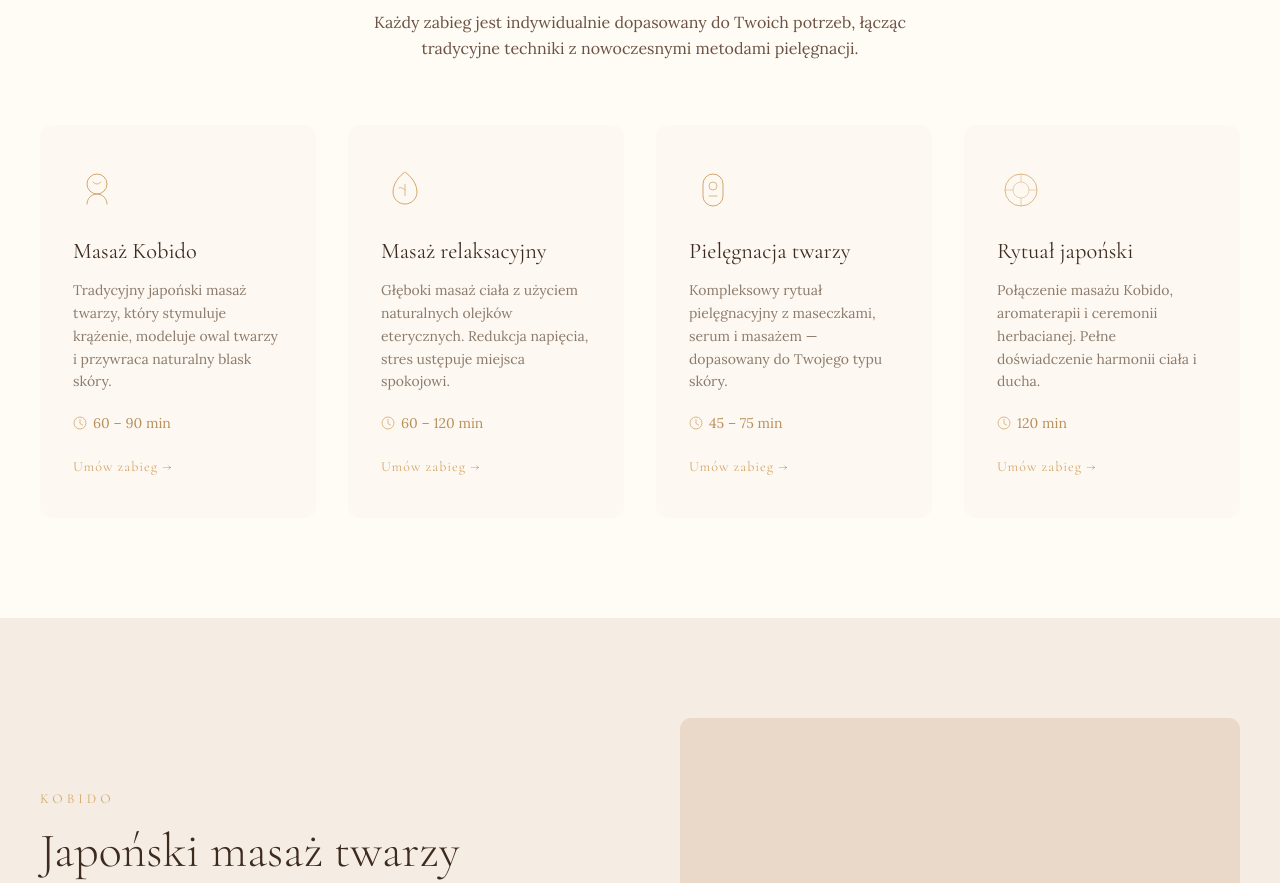
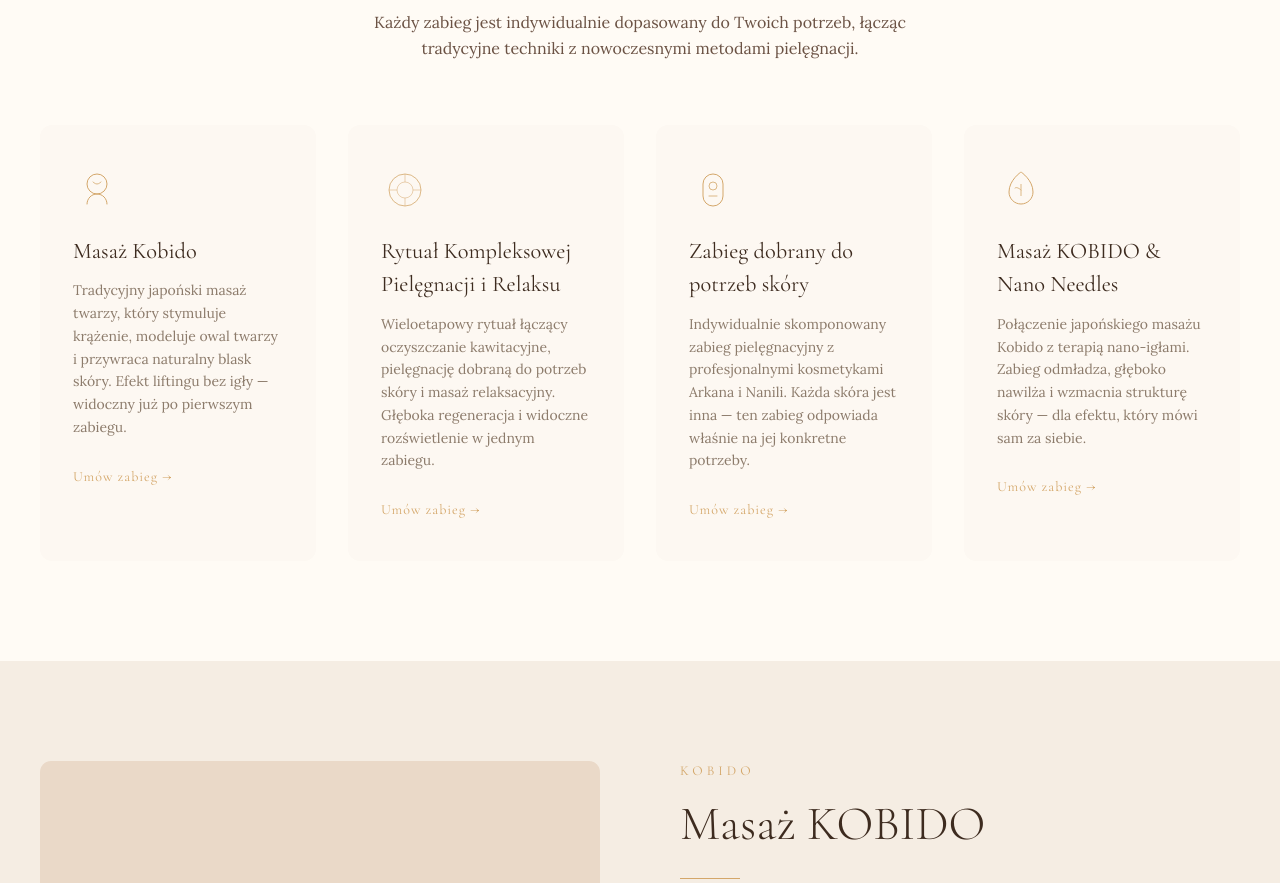
Before and after one commit to TheDMNMachine/harmonia, a Vue app: page / in a window 1280 px wide. Shown: the part 1860-2743 px from the top of the page. Built offline with nearby package versions, Linux system fonts and the light colour scheme.

Commit message:
Feat(): update content and add voucher section

```diff
--- a/src/App.vue
+++ b/src/App.vue
@@ -5,6 +5,7 @@ import AboutSection      from '@/components/AboutSection.vue'
 import ServicesSection   from '@/components/ServicesSection.vue'
 import KobidoSection     from '@/components/KobidoSection.vue'
 import PricingSection    from '@/components/PricingSection.vue'
+import VoucherSection     from '@/components/VoucherSection.vue'
 import TestimonialsSection from '@/components/TestimonialsSection.vue'
 import ContactSection    from '@/components/ContactSection.vue'
 import AppFooter         from '@/components/AppFooter.vue'
@@ -17,6 +18,7 @@ import AppFooter         from '@/components/AppFooter.vue'
   <ServicesSection />
   <KobidoSection />
   <PricingSection />
+  <VoucherSection />
   <TestimonialsSection />
   <ContactSection />
   <AppFooter />
--- a/src/components/ContactSection.vue
+++ b/src/components/ContactSection.vue
@@ -41,8 +41,27 @@ const contactItems = [
             {{ item.label }}
           </div>
         </div>
+
+        <a
+          href="https://booksy.com/pl-pl/160092_harmonia-malgorzata-kozlowska_salon-kosmetyczny_25178_tomaszow-mazowiecki#ba_s=vl_1"
+          target="_blank"
+          rel="noopener"
+          class="booksy-btn mt-8 inline-flex items-center gap-3"
+        >
+          <svg width="28" height="28" viewBox="0 0 40 40" fill="none" xmlns="http://www.w3.org/2000/svg">
+            <rect width="40" height="40" rx="10" fill="#1FAB89"/>
+            <path d="M12 8h5v13.2c1.2-1.4 2.9-2.2 4.8-2.2 4.2 0 7.2 3.3 7.2 7.5S26 34 21.8 34c-2 0-3.8-.9-5-2.3V33.5H12V8zm5 18.5c0 2.3 1.7 4 3.9 4s3.9-1.7 3.9-4-1.7-4-3.9-4-3.9 1.7-3.9 4z" fill="white"/>
+          </svg>
+          <span>Zarezerwuj online przez <strong>Booksy</strong></span>
+        </a>
       </div>
 
     </div>
   </section>
 </template>
+
+<style scoped>
+.booksy-btn {
+  @apply text-brown-warm text-[0.95rem] border border-sand rounded-xl px-5 py-3 transition-all duration-300 hover:border-[#1FAB89] hover:text-[#1FAB89];
+}
+</style>
--- a/src/components/HeroSection.vue
+++ b/src/components/HeroSection.vue
@@ -26,13 +26,13 @@
           <line x1="0" y1="1" x2="120" y2="1" stroke="#D4A76A" stroke-width="1"/>
         </svg>
       </div>
-      <p class="hero-subtitle">Kobido · Masaż · Relaks</p>
+      <p class="hero-subtitle">Kobido · Relaks · PIĘKNO</p>
       <p class="hero-desc">
-        Odkryj sztukę japońskiego masażu twarzy<br>
-        i odnajdź wewnętrzny spokój
+        Zatrzymaj się na moment. Poczuj kojący dotyk,<br>
+        który uwalnia napięcia i wydobywa Twoje naturalne piękno.
       </p>
       <div class="hero-cta">
-        <a href="#uslugi" class="btn-gold">Poznaj ofertę</a>
+        <a href="#uslugi" class="btn-gold">Poznaj moje rytuały</a>
       </div>
     </div>
 
--- a/src/components/KobidoSection.vue
+++ b/src/components/KobidoSection.vue
@@ -5,45 +5,36 @@ import { useScrollReveal } from '@/composables/useScrollReveal'
 const container = ref(null)
 useScrollReveal(container)
 
-const benefits = [
-  'Naturalny lifting bez użycia igły',
-  'Poprawa krążenia i napięcia skóry',
-  'Redukcja zmarszczek i obrzęków',
-  'Modelowanie owalu twarzy',
-  'Głębokie odprężenie i redukcja stresu',
-  'Stymulacja produkcji kolagenu',
+const visualEffects = [
+  'Zniwelowanie napięcia mięśniowego, które powoduje zmarszczki mimiczne',
+  'Zapobiega bądź zmniejsza efekty starzenia się skóry',
+  'Odzyskuje młodą twarz poprzez głęboką pracę na strukturach mięśni',
+  'Stymuluje metabolizm komórkowy, co przyczynia się do szybszej regeneracji skóry',
+  'Oczyszcza skórę z toksyn, zanieczyszczeń i martwych komórek — dodaje naturalnego blasku',
+  'Niweluje nadmierne napięcie w okolicach szyi, klatki piersiowej i owalu twarzy',
+  'Stymuluje produkcję kolagenu i elastyny',
+]
+
+const healthEffects = [
+  'Reguluje bilans energetyczny całego ciała',
+  'Walczy ze stresem',
+  'Zapewnia pełny relaks i odprężenie',
+  'Zmniejsza efekty bruksizmu',
+  'Łagodzi bóle głowy',
+  'Zapobiega sztywności twarzy',
+  'Zmniejsza problemy z układem pokarmowym',
+  'Poprawia wzrok',
 ]
 </script>
 
 <template>
   <section id="kobido" ref="container" class="section-pad bg-beige-light">
-    <div class="content-max grid grid-cols-1 md:grid-cols-2 gap-10 md:gap-20 items-center">
+    <div class="content-max">
 
-      <!-- Text -->
-      <div class="fade-up">
-        <p class="section-label">Kobido</p>
-        <h2 class="section-heading">Japoński masaż twarzy</h2>
-        <div class="divider-line"></div>
-        <p class="section-desc">
-          Kobido, znany jako "starożytna droga piękna", to tradycyjna japońska technika
-          masażu twarzy licząca sobie ponad 500 lat. To jeden z najskuteczniejszych
-          naturalnych zabiegów liftingujących na świecie.
-        </p>
+      <!-- Top: photo + intro text -->
+      <div class="grid grid-cols-1 md:grid-cols-2 gap-10 md:gap-20 items-start mb-16">
 
-        <ul class="mt-6 flex flex-col gap-3">
-          <li v-for="benefit in benefits" :key="benefit" class="flex items-center gap-2.5 text-[0.95rem] text-brown-warm">
-            <svg width="16" height="16" viewBox="0 0 16 16" fill="none">
-              <circle cx="8" cy="8" r="7" stroke="#D4A76A" stroke-width="0.8"/>
-              <path d="M5 8L7 10L11 6" stroke="#D4A76A" stroke-width="1" stroke-linecap="round" stroke-linejoin="round"/>
-            </svg>
-            {{ benefit }}
-          </li>
-        </ul>
-
-        <a href="#kontakt" class="btn-gold mt-8 inline-block">Zarezerwuj Kobido</a>
-      </div>
-
-      <!-- Visual -->
+        <!-- Visual / photo -->
         <div class="fade-up md:order-none order-first">
           <div class="rounded-lg overflow-hidden">
             <svg viewBox="0 0 400 480" fill="none" xmlns="http://www.w3.org/2000/svg">
@@ -59,6 +50,82 @@ const benefits = [
           </div>
         </div>
 
+        <!-- Intro text -->
+        <div class="fade-up">
+          <p class="section-label">Kobido</p>
+          <h2 class="section-heading">Masaż KOBIDO</h2>
+          <div class="divider-line"></div>
+
+          <p class="section-desc mb-5">
+            KOBIDO to niepowtarzalna forma sztuki masażu, która oznacza „starożytną drogę do piękna".
+            To rytuał podlegający ściśle określonym regułom, bazującym na tradycji medycyny chińskiej.
+          </p>
+          <p class="text-[0.95rem] text-brown-warm leading-relaxed mb-8">
+            Większość metod masażu twarzy działa na powierzchni skóry. KOBIDO poprzez swoją złożoność
+            i intensywność technik działa na głębszych warstwach skóry i mięśni. To najbardziej
+            zaawansowana technicznie forma japońskiego masażu twarzy — można powiedzieć, że KOBIDO
+            posiada największą i najbardziej złożoną liczbę technik manualnych na świecie.
+          </p>
+
+          <h3 class="kobido-subheading">Jak wygląda sesja KOBIDO?</h3>
+          <p class="text-[0.95rem] text-brown-warm leading-relaxed">
+            Sesja trwa około 1h 15 min i zaczyna się gładkimi, delikatnymi ruchami dążącymi do relaksu
+            i zniwelowania napięć. Następnie terapeuta przechodzi do masażu karku, uruchamiając krążenie
+            krwi prowadzące do skóry twarzy niezbędne składniki odżywcze. Dopiero wtedy możliwe jest
+            przejście do najbardziej charakterystycznych intensywnych technik KOBIDO: perkusji, szybkiego
+            szczypania, delikatnego pociągania, ugniatania i głębokiego wygładzania skóry.
+            Celem intensywnych technik jest usunięcie wszelkich napięć, które mają tendencję do
+            zamrożenia mięśni i ich funkcji.
+          </p>
+
+          <a href="#kontakt" class="btn-gold mt-8 inline-block">Zarezerwuj Kobido</a>
+        </div>
+
+      </div>
+
+      <!-- Bottom: two effect columns -->
+      <div class="grid grid-cols-1 md:grid-cols-2 gap-10 fade-up">
+
+        <!-- Wizualne efekty -->
+        <div class="effects-card">
+          <h3 class="kobido-subheading mb-5">Wizualne efekty masażu KOBIDO</h3>
+          <ul class="flex flex-col gap-3">
+            <li v-for="e in visualEffects" :key="e" class="flex items-start gap-2.5 text-[0.9rem] text-brown-warm">
+              <svg class="mt-1 shrink-0" width="16" height="16" viewBox="0 0 16 16" fill="none">
+                <circle cx="8" cy="8" r="7" stroke="#D4A76A" stroke-width="0.8"/>
+                <path d="M5 8L7 10L11 6" stroke="#D4A76A" stroke-width="1" stroke-linecap="round" stroke-linejoin="round"/>
+              </svg>
+              {{ e }}
+            </li>
+          </ul>
+        </div>
+
+        <!-- Zdrowotne efekty -->
+        <div class="effects-card">
+          <h3 class="kobido-subheading mb-5">Zdrowotne efekty masażu KOBIDO</h3>
+          <ul class="flex flex-col gap-3">
+            <li v-for="e in healthEffects" :key="e" class="flex items-start gap-2.5 text-[0.9rem] text-brown-warm">
+              <svg class="mt-1 shrink-0" width="16" height="16" viewBox="0 0 16 16" fill="none">
+                <circle cx="8" cy="8" r="7" stroke="#D4A76A" stroke-width="0.8"/>
+                <path d="M5 8L7 10L11 6" stroke="#D4A76A" stroke-width="1" stroke-linecap="round" stroke-linejoin="round"/>
+              </svg>
+              {{ e }}
+            </li>
+          </ul>
+        </div>
+
+      </div>
+
     </div>
   </section>
 </template>
+
+<style scoped>
+.kobido-subheading {
+  @apply font-display uppercase tracking-widest text-brown-deep mb-3;
+  font-size: 0.85rem; letter-spacing: 3px;
+}
+.effects-card {
+  @apply bg-cream rounded-xl px-8 py-8 border border-sand;
+}
+</style>
--- a/src/components/PricingSection.vue
+++ b/src/components/PricingSection.vue
@@ -5,27 +5,63 @@ import { useScrollReveal } from '@/composables/useScrollReveal'
 const container = ref(null)
 useScrollReveal(container)
 
-const pricing = [
+const categories = [
   {
-    name: 'Masaż relaksacyjny',
-    duration: '60 minut',
-    price: '180',
-    featured: false,
-    includes: ['Masaż klasyczny całego ciała', 'Naturalne olejki eteryczne', 'Relaksacyjna atmosfera'],
+    name: 'Konsultacje i zabiegi',
+    services: [
+      { name: 'Konsultacja & Beauty Plan (PDF)', duration: '60 min', price: '150' },
+      { name: 'Zabieg dobrany do potrzeb skóry', duration: '1h 30min', price: '260' },
+      { name: 'Zabieg dobrany do potrzeb skóry (twarz + szyja + dekolt)', duration: '1h 45min', price: '340' },
+      { name: 'Indywidualnie dobrany peeling chemiczny', duration: '45 min', price: '150' },
+      { name: 'Indywidualnie dobrany peeling chemiczny (twarz + szyja + dekolt)', duration: '1h 30min', price: '230' },
+    ],
   },
   {
-    name: 'Masaż Kobido',
-    duration: '90 minut',
-    price: '280',
+    name: 'Manualne terapie twarzy',
     featured: true,
-    includes: ['Pełny masaż Kobido twarzy', 'Oczyszczanie i tonizowanie', 'Maseczka nawilżająca', 'Masaż szyi i dekoltu'],
+    services: [
+      { name: 'Masaż KOBIDO', duration: '1h 40min', price: '220' },
+      { name: 'Masaż KOBIDO & kinesiotaping', duration: '2h', price: '250' },
+      { name: 'Facecupping Pro & Kinesiotaping', duration: '1h 30min', price: '230' },
+    ],
   },
   {
-    name: 'Rytuał japoński',
-    duration: '120 minut',
-    price: '420',
-    featured: false,
-    includes: ['Ceremonia herbaciana', 'Masaż Kobido premium', 'Aromaterapia', 'Masaż relaksacyjny ciała', 'Maska kolagenowa'],
+    name: 'Rytuały KOBIDO & Pielęgnacja',
+    services: [
+      { name: 'KOBIDO Rozświetlenie', duration: '2h', price: '250' },
+      { name: 'KOBIDO & Peeling chemiczny', duration: '2h 10min', price: '300' },
+      { name: 'Rytuał Kobido z ampułką, maską i presoterapią nóg', duration: '2h', price: '280' },
+      { name: 'Masaż KOBIDO & GABA&NANA Neuro Lift', duration: '2h 15min', price: '350' },
+      { name: 'Masaż KOBIDO & Nano Needles', duration: '2h 30min', price: '450' },
+    ],
+  },
+  {
+    name: 'Oczyszczanie',
+    services: [
+      { name: 'Peeling Kawitacyjny & Odżywienie', duration: '1h', price: '190' },
+      { name: 'Peeling Kawitacyjny & Odżywienie (twarz + szyja + dekolt)', duration: '1h 15min', price: '270' },
+      { name: 'Peeling Kawitacyjny & Masaż relaksacyjny', duration: '1h 30min', price: '250' },
+      { name: 'Oczyszczanie wodorowe PODSTAWOWE', duration: '1h 20min', price: '220' },
+      { name: 'Oczyszczanie wodorowe PODSTAWOWE (twarz + szyja + dekolt)', duration: '1h 30min', price: '300' },
+      { name: 'Oczyszczanie wodorowe ROZSZERZONE', duration: '2h', price: '320' },
+      { name: 'Oczyszczanie wodorowe ROZSZERZONE (twarz + szyja)', duration: '2h 15min', price: '400' },
+      { name: 'Rytuał Kompleksowej Pielęgnacji i Relaksu', duration: '2h 10min', price: '380' },
+    ],
+  },
+  {
+    name: 'Mezoterapia mikroigłowa',
+    services: [
+      { name: 'Mezoterapia Mikroigłowa PODSTAWOWA', duration: '1h', price: '250' },
+      { name: 'Mezoterapia Mikroigłowa ROZSZERZONA', duration: '1h 30min', price: '350' },
+      { name: 'Mezoterapia mikroigłowa + PRX T33 (twarz + szyja)', duration: '30 min', price: '400' },
+      { name: 'Mezoterapia mikroigłowa + PRX T33 (twarz + szyja + dekolt)', duration: '30 min', price: '450' },
+    ],
+  },
+  {
+    name: 'Nano-needles PRO',
+    services: [
+      { name: 'Nano-needles PRO', duration: '1h 15min', price: '350' },
+    ],
   },
 ]
 </script>
@@ -39,32 +75,34 @@ const pricing = [
         Każdy zabieg jest wyjątkowym doświadczeniem — zainwestuj czas w swoje piękno i zdrowie.
       </p>
 
-      <div class="grid grid-cols-1 md:grid-cols-3 gap-6 text-left">
+      <div class="grid grid-cols-1 md:grid-cols-2 gap-6 text-left">
         <div
-          v-for="(item, i) in pricing"
-          :key="item.name"
+          v-for="(cat, i) in categories"
+          :key="cat.name"
           class="pricing-card fade-up"
-          :class="{ featured: item.featured }"
-          :style="{ transitionDelay: i * 0.12 + 's' }"
+          :class="{ featured: cat.featured }"
+          :style="{ transitionDelay: i * 0.1 + 's' }"
         >
-          <div v-if="item.featured" class="badge">Popularny</div>
-          <h3 class="font-display text-[1.3rem] text-brown-deep mb-1">{{ item.name }}</h3>
-          <p class="text-sm text-brown-muted mb-5">{{ item.duration }}</p>
-          <div class="flex items-baseline gap-1 mb-6">
-            <span class="font-display font-light text-gold" style="font-size: 2.5rem;">{{ item.price }}</span>
-            <span class="text-sm text-brown-muted">PLN</span>
-          </div>
-          <ul class="flex flex-col gap-2 mb-7 flex-1">
+          <div v-if="cat.featured" class="badge">Popularny</div>
+          <h3 class="font-display text-[1.1rem] uppercase tracking-widest text-brown-deep mb-5">
+            {{ cat.name }}
+          </h3>
+
+          <ul class="flex flex-col divide-y divide-sand">
             <li
-              v-for="inc in item.includes"
-              :key="inc"
-              class="text-sm text-brown-warm pl-5 relative"
+              v-for="svc in cat.services"
+              :key="svc.name"
+              class="flex items-baseline justify-between gap-3 py-3"
             >
-              <span class="bullet"></span>
-              {{ inc }}
+              <div class="flex flex-col">
+                <span class="text-sm text-brown-warm leading-snug">{{ svc.name }}</span>
+                <span class="text-xs text-brown-muted mt-0.5">{{ svc.duration }}</span>
+              </div>
+              <span class="font-display text-gold text-lg whitespace-nowrap">{{ svc.price }} <span class="text-xs text-brown-muted font-sans">PLN</span></span>
             </li>
           </ul>
-          <a href="#kontakt" class="btn-gold block text-center">Rezerwuj</a>
+
+          <a href="#kontakt" class="btn-gold block text-center mt-6">Rezerwuj</a>
         </div>
       </div>
     </div>
@@ -73,7 +111,7 @@ const pricing = [
 
 <style scoped>
 .pricing-card {
-  @apply bg-cream rounded-xl px-7 py-9 border border-sand transition-all duration-300 relative flex flex-col;
+  @apply bg-cream rounded-xl px-7 py-8 border border-sand transition-all duration-300 relative flex flex-col;
 }
 .pricing-card.featured {
   @apply border-gold;
@@ -83,8 +121,4 @@ const pricing = [
   @apply absolute -top-3 left-1/2 -translate-x-1/2 bg-gold text-warm-white font-display uppercase rounded-full px-4 py-1;
   font-size: 0.75rem; letter-spacing: 2px;
 }
-.bullet {
-  @apply absolute left-0 top-2 rounded-full bg-gold-light;
-  width: 6px; height: 6px;
-}
 </style>
--- a/src/components/ServicesSection.vue
+++ b/src/components/ServicesSection.vue
@@ -8,27 +8,23 @@ useScrollReveal(container)
 const services = [
   {
     title: 'Masaż Kobido',
-    desc: 'Tradycyjny japoński masaż twarzy, który stymuluje krążenie, modeluje owal twarzy i przywraca naturalny blask skóry.',
-    duration: '60 – 90 min',
+    desc: 'Tradycyjny japoński masaż twarzy, który stymuluje krążenie, modeluje owal twarzy i przywraca naturalny blask skóry. Efekt liftingu bez igły — widoczny już po pierwszym zabiegu.',
     icon: '<svg width="48" height="48" viewBox="0 0 48 48" fill="none"><circle cx="24" cy="18" r="10" stroke="#D4A76A" stroke-width="1"/><path d="M14 38C14 32.48 18.48 28 24 28C29.52 28 34 32.48 34 38" stroke="#D4A76A" stroke-width="1" stroke-linecap="round"/><path d="M20 16C20 16 22 18 24 18C26 18 28 16 28 16" stroke="#D4A76A" stroke-width="0.8" stroke-linecap="round"/></svg>',
   },
   {
-    title: 'Masaż relaksacyjny',
-    desc: 'Głęboki masaż ciała z użyciem naturalnych olejków eterycznych. Redukcja napięcia, stres ustępuje miejsca spokojowi.',
-    duration: '60 – 120 min',
-    icon: '<svg width="48" height="48" viewBox="0 0 48 48" fill="none"><path d="M24 6C24 6 12 14 12 26C12 32.63 17.37 38 24 38C30.63 38 36 32.63 36 26C36 14 24 6 24 6Z" stroke="#D4A76A" stroke-width="1"/><path d="M24 18V30" stroke="#D4A76A" stroke-width="0.8"/><path d="M24 24C24 24 20 20 18 22" stroke="#D4A76A" stroke-width="0.8" stroke-linecap="round"/></svg>',
+    title: 'Rytuał Kompleksowej Pielęgnacji i Relaksu',
+    desc: 'Wieloetapowy rytuał łączący oczyszczanie kawitacyjne, pielęgnację dobraną do potrzeb skóry i masaż relaksacyjny. Głęboka regeneracja i widoczne rozświetlenie w jednym zabiegu.',
+    icon: '<svg width="48" height="48" viewBox="0 0 48 48" fill="none"><circle cx="24" cy="24" r="16" stroke="#D4A76A" stroke-width="0.8"/><circle cx="24" cy="24" r="8" stroke="#D4A76A" stroke-width="0.5"/><path d="M24 8V16" stroke="#D4A76A" stroke-width="0.5"/><path d="M24 32V40" stroke="#D4A76A" stroke-width="0.5"/><path d="M8 24H16" stroke="#D4A76A" stroke-width="0.5"/><path d="M32 24H40" stroke="#D4A76A" stroke-width="0.5"/></svg>',
   },
   {
-    title: 'Pielęgnacja twarzy',
-    desc: 'Kompleksowy rytuał pielęgnacyjny z maseczkami, serum i masażem — dopasowany do Twojego typu skóry.',
-    duration: '45 – 75 min',
+    title: 'Zabieg dobrany do potrzeb skóry',
+    desc: 'Indywidualnie skomponowany zabieg pielęgnacyjny z profesjonalnymi kosmetykami Arkana i Nanili. Każda skóra jest inna — ten zabieg odpowiada właśnie na jej konkretne potrzeby.',
     icon: '<svg width="48" height="48" viewBox="0 0 48 48" fill="none"><rect x="14" y="8" width="20" height="32" rx="10" stroke="#D4A76A" stroke-width="1"/><circle cx="24" cy="20" r="4" stroke="#D4A76A" stroke-width="0.8"/><path d="M20 30H28" stroke="#D4A76A" stroke-width="0.8" stroke-linecap="round"/></svg>',
   },
   {
-    title: 'Rytuał japoński',
-    desc: 'Połączenie masażu Kobido, aromaterapii i ceremonii herbacianej. Pełne doświadczenie harmonii ciała i ducha.',
-    duration: '120 min',
-    icon: '<svg width="48" height="48" viewBox="0 0 48 48" fill="none"><circle cx="24" cy="24" r="16" stroke="#D4A76A" stroke-width="0.8"/><circle cx="24" cy="24" r="8" stroke="#D4A76A" stroke-width="0.5"/><path d="M24 8V16" stroke="#D4A76A" stroke-width="0.5"/><path d="M24 32V40" stroke="#D4A76A" stroke-width="0.5"/><path d="M8 24H16" stroke="#D4A76A" stroke-width="0.5"/><path d="M32 24H40" stroke="#D4A76A" stroke-width="0.5"/></svg>',
+    title: 'Masaż KOBIDO & Nano Needles',
+    desc: 'Połączenie japońskiego masażu Kobido z terapią nano-igłami. Zabieg odmładza, głęboko nawilża i wzmacnia strukturę skóry — dla efektu, który mówi sam za siebie.',
+    icon: '<svg width="48" height="48" viewBox="0 0 48 48" fill="none"><path d="M24 6C24 6 12 14 12 26C12 32.63 17.37 38 24 38C30.63 38 36 32.63 36 26C36 14 24 6 24 6Z" stroke="#D4A76A" stroke-width="1"/><path d="M24 18V30" stroke="#D4A76A" stroke-width="0.8"/><path d="M24 24C24 24 20 20 18 22" stroke="#D4A76A" stroke-width="0.8" stroke-linecap="round"/></svg>',
   },
 ]
 </script>
@@ -53,14 +49,7 @@ const services = [
           <!-- eslint-disable-next-line vue/no-v-html -->
           <div class="mb-5" v-html="service.icon"></div>
           <h3 class="font-display text-[1.4rem] text-brown-deep mb-3">{{ service.title }}</h3>
-          <p class="text-sm text-brown-muted leading-relaxed mb-5">{{ service.desc }}</p>
-          <div class="flex items-center gap-1.5 mb-5">
-            <svg width="14" height="14" viewBox="0 0 14 14" fill="none">
-              <circle cx="7" cy="7" r="6" stroke="#D4A76A" stroke-width="0.8"/>
-              <path d="M7 3.5V7.5L9.5 9" stroke="#D4A76A" stroke-width="0.8" stroke-linecap="round"/>
-            </svg>
-            <span class="text-sm text-gold-deep">{{ service.duration }}</span>
-          </div>
+          <p class="text-sm text-brown-muted leading-relaxed mb-6">{{ service.desc }}</p>
           <a href="#kontakt" class="font-display text-sm text-gold tracking-[1px] transition-colors duration-300 hover:text-gold-deep">
             Umów zabieg →
           </a>
--- /dev/null
+++ b/src/components/VoucherSection.vue
@@ -0,0 +1,54 @@
+<script setup>
+import { ref } from 'vue'
+import { useScrollReveal } from '@/composables/useScrollReveal'
+import voucherImg from '@/assets/voucher.jpg'
+
+const container = ref(null)
+useScrollReveal(container)
+
+const points = [
+  'Idealny prezent na każdą okazję — urodziny, Dzień Kobiet, Walentynki',
+  'Do wykorzystania na dowolny zabieg z oferty salonu',
+  'Ważny przez 3 miesięce od daty zakupu',
+  'Dostępny w wybranej przez Ciebie kwocie lub na konkretny zabieg',
+]
+</script>
+
+<template>
+  <section id="vouchery" ref="container" class="section-pad bg-warm-white">
+    <div class="content-max grid grid-cols-1 md:grid-cols-2 gap-10 md:gap-20 items-center">
+
+      <!-- Text -->
+      <div class="fade-up">
+        <p class="section-label">Vouchery</p>
+        <h2 class="section-heading">Podaruj chwilę piękna</h2>
+        <div class="divider-line"></div>
+        <p class="section-desc mb-6">
+          Voucher do Harmonii to wyjątkowy prezent — czas wyłącznie dla siebie,
+          zapach relaksu i dotyk, który przywraca równowagę. Podaruj komuś bliskiemu
+          to, czego nie kupisz w sklepie.
+        </p>
+
+        <ul class="flex flex-col gap-3 mb-8">
+          <li v-for="point in points" :key="point" class="flex items-start gap-2.5 text-[0.95rem] text-brown-warm">
+            <svg class="mt-1 shrink-0" width="16" height="16" viewBox="0 0 16 16" fill="none">
+              <circle cx="8" cy="8" r="7" stroke="#D4A76A" stroke-width="0.8"/>
+              <path d="M5 8L7 10L11 6" stroke="#D4A76A" stroke-width="1" stroke-linecap="round" stroke-linejoin="round"/>
+            </svg>
+            {{ point }}
+          </li>
+        </ul>
+
+        <a href="#kontakt" class="btn-gold inline-block">Zapytaj o voucher</a>
+      </div>
+
+      <!-- Image -->
+      <div class="fade-up md:order-none order-first">
+        <div class="rounded-lg overflow-hidden">
+          <img :src="voucherImg" alt="Voucher Harmonia" class="w-full h-full object-cover" />
+        </div>
+      </div>
+
+    </div>
+  </section>
+</template>
```
Also changed, not shown: src/components/AppFooter.vue (+14 -2 lines), src/assets/voucher.jpg (added). Lines whose indentation alone changed are shown as unchanged.
